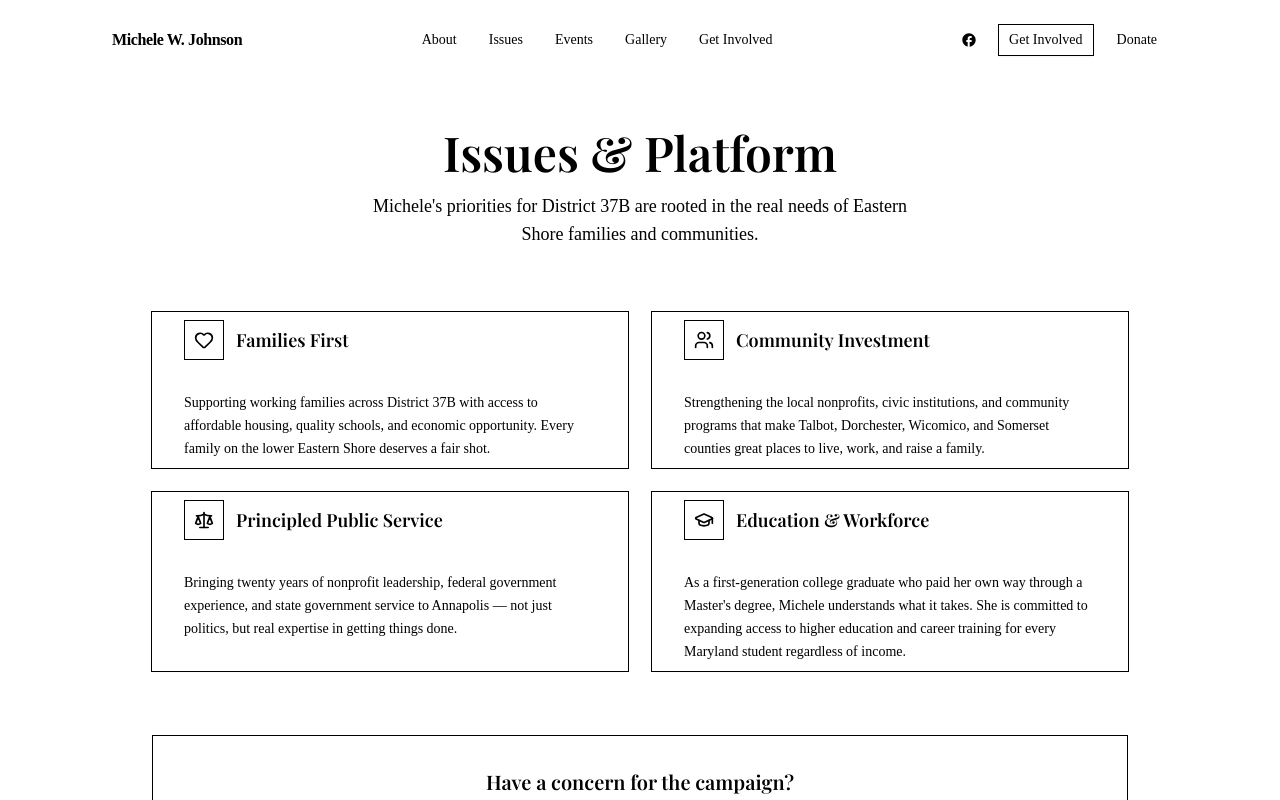
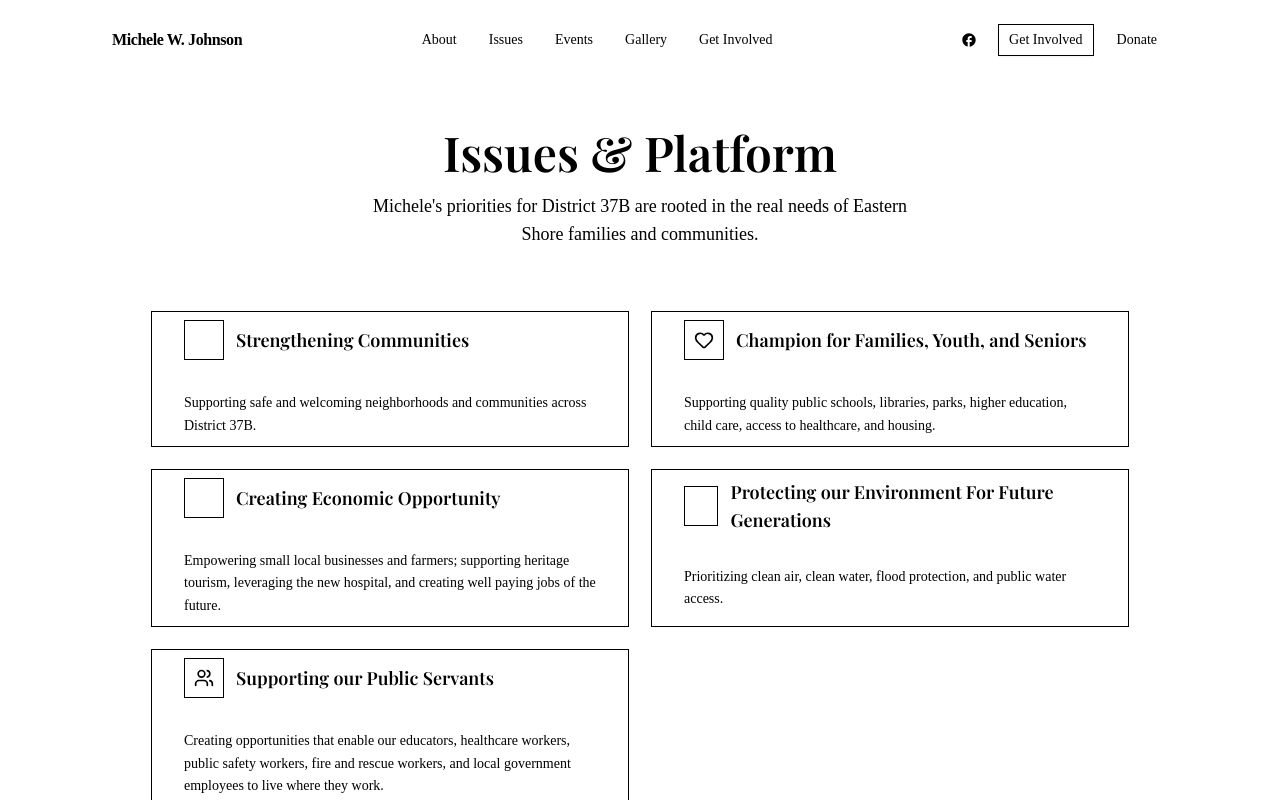
Before and after one commit to dclarktech302/michelle, a Next.js app: page /issues in a window 1280 px wide. Shown: the top 800 px of the page. Built offline with nearby package versions, Linux system fonts and the light colour scheme.

Commit message:
data issues

```diff
--- a/data/issues.ts
+++ b/data/issues.ts
@@ -2,27 +2,33 @@ import { Issue } from '@/lib/types'
 
 export const issues: Issue[] = [
   {
-    id: 'families-first',
-    title: 'Families First',
-    body: 'Supporting working families across District 37B with access to affordable housing, quality schools, and economic opportunity. Every family on the lower Eastern Shore deserves a fair shot.',
+    id: 'strengthening-communities',
+    title: 'Strengthening Communities',
+    body: 'Supporting safe and welcoming neighborhoods and communities across District 37B.',
+    icon: 'Shield',
+  },
+  {
+    id: 'families-youth-seniors',
+    title: 'Champion for Families, Youth, and Seniors',
+    body: 'Supporting quality public schools, libraries, parks, higher education, child care, access to healthcare, and housing.',
     icon: 'Heart',
   },
   {
-    id: 'community-investment',
-    title: 'Community Investment',
-    body: 'Strengthening the local nonprofits, civic institutions, and community programs that make Talbot, Dorchester, Wicomico, and Somerset counties great places to live, work, and raise a family.',
+    id: 'economic-opportunity',
+    title: 'Creating Economic Opportunity',
+    body: 'Empowering small local businesses and farmers; supporting heritage tourism, leveraging the new hospital, and creating well paying jobs of the future.',
+    icon: 'TrendingUp',
+  },
+  {
+    id: 'environment',
+    title: 'Protecting our Environment For Future Generations',
+    body: 'Prioritizing clean air, clean water, flood protection, and public water access.',
+    icon: 'Leaf',
+  },
+  {
+    id: 'public-servants',
+    title: 'Supporting our Public Servants',
+    body: 'Creating opportunities that enable our educators, healthcare workers, public safety workers, fire and rescue workers, and local government employees to live where they work.',
     icon: 'Users',
   },
-  {
-    id: 'public-service',
-    title: 'Principled Public Service',
-    body: 'Bringing twenty years of nonprofit leadership, federal government experience, and state government service to Annapolis — not just politics, but real expertise in getting things done.',
-    icon: 'Scale',
-  },
-  {
-    id: 'education',
-    title: 'Education & Workforce',
-    body: `As a first-generation college graduate who paid her own way through a Master's degree, Michele understands what it takes. She is committed to expanding access to higher education and career training for every Maryland student regardless of income.`,
-    icon: 'GraduationCap',
-  },
 ]
```
